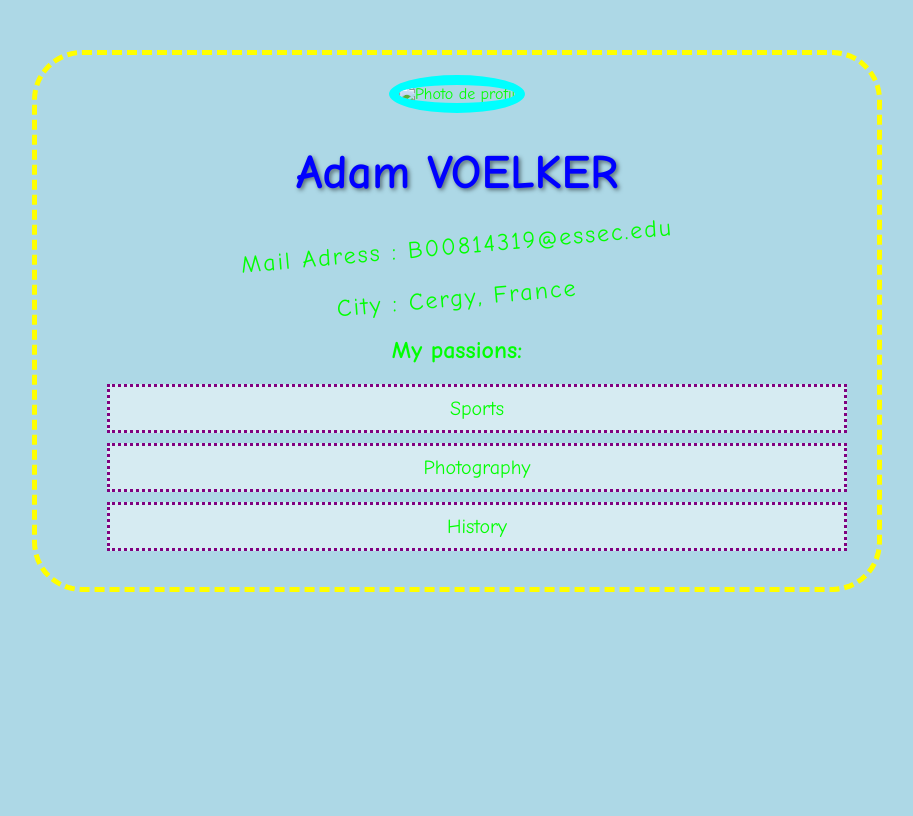
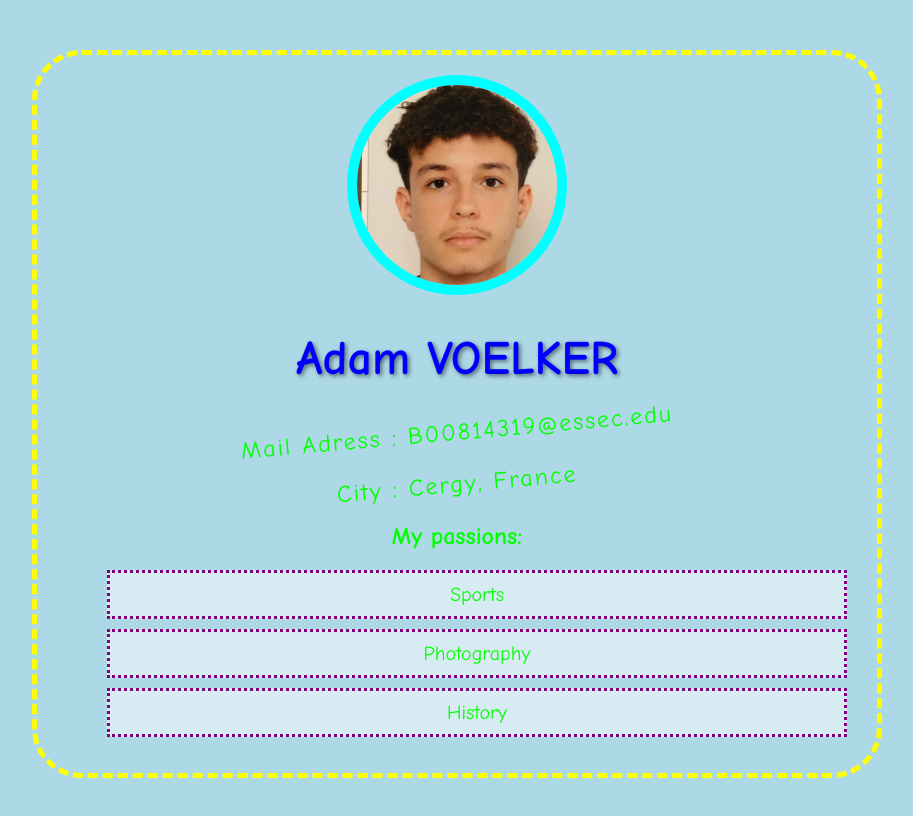
Before and after one commit to adam-voelker/my-profile, a plain HTML site: page index.html in a window 1280 px wide. Shown: the whole page, without its empty margins (183-1096 px from the left). Drawn offline with Linux system fonts and the light colour scheme.

Commit message:
Update index.html

```diff
--- a/index.html
+++ b/index.html
@@ -8,7 +8,7 @@
 </head>
 <body>
     <div class="profile">
-        <img src="images/profile.jpeg" alt="Photo de profil">
+        <img src="profile.jpeg" alt="Photo de profil">
         <h1>Adam VOELKER</h1>
         <p>Mail Adress : B00814319@essec.edu</p>
         <p>City : Cergy, France</p>
```
